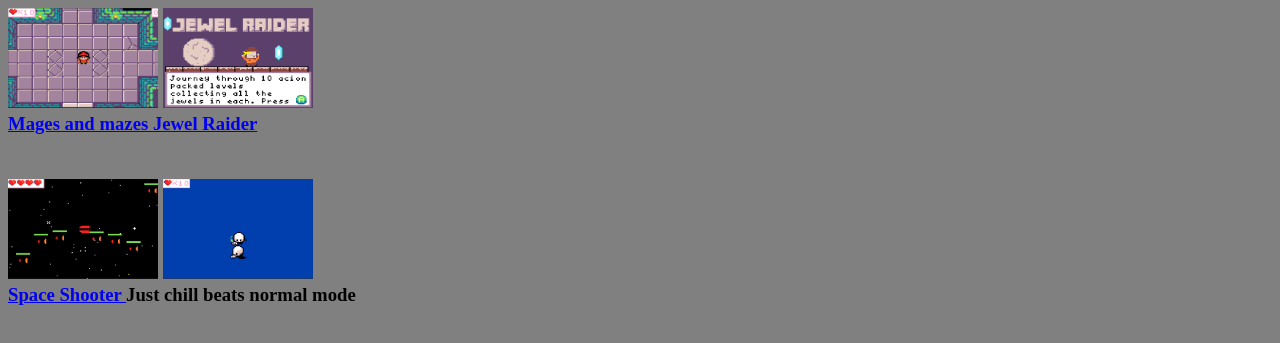
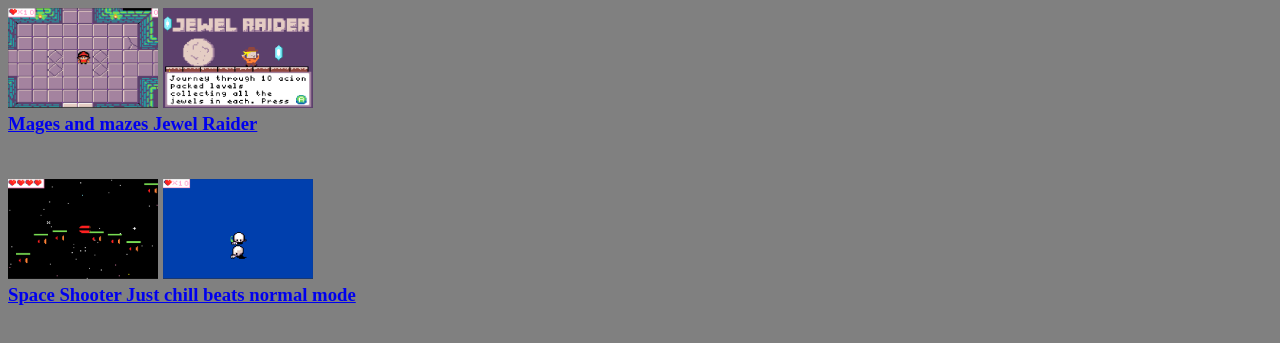
Before and after one commit to SuperXSam/SuperXSam.github.io, a plain HTML site: page index.html in a window 1280 px wide. Shown: the part 299-642 px from the top of the page. Drawn offline with Linux system fonts and the light colour scheme.

Commit message:
Update index.html

```diff
--- a/index.html
+++ b/index.html
@@ -41,7 +41,7 @@ p.date {
 <br />
 <img src="Space.PNG" width="150" height="100"> <img src="chill.PNG" width="150" height="100">
 <br />
-<a href="https://arcade.makecode.com/16039-95831-46453-92440"> Space Shooter </a> <a href"https://arcade.makecode.com/48563-11204-70856-53689"> Just chill beats normal mode </a>
+<a href="https://arcade.makecode.com/16039-95831-46453-92440"> Space Shooter </a> <a href="https://arcade.makecode.com/48563-11204-70856-53689"> Just chill beats normal mode </a>
 <br />
 <br />
 </body>
```
